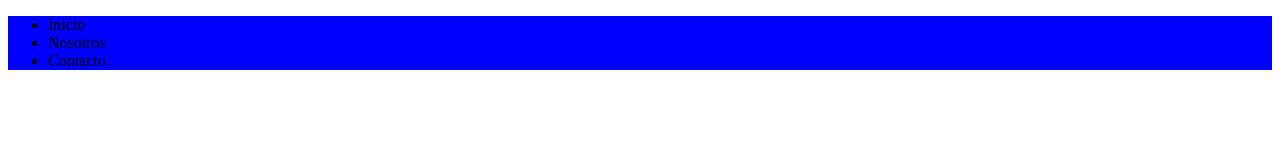
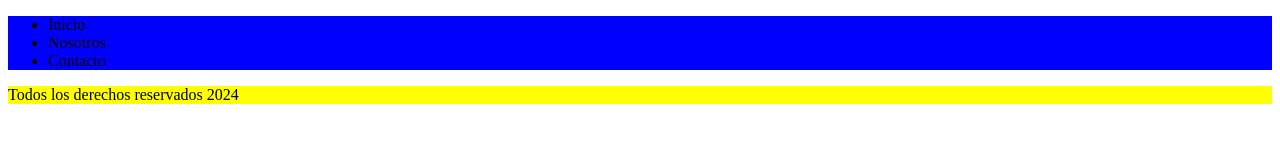
Before and after one commit to Davi-Negrete/Panaderia, a website built with Vite: page index.html in a window 1280 px wide. Built offline with nearby package versions, Linux system fonts and the light colour scheme.

Commit message:
fusiono el footer y el navbar en una sola pagina

```diff
--- a/css/style.css
+++ b/css/style.css
@@ -3,3 +3,9 @@ nav {
     background-color: blue;
 
 }
+
+footer {
+
+    background-color: yellow;
+
+}
--- a/index.html
+++ b/index.html
@@ -14,6 +14,10 @@
       </ul>
     </nav>
 
+    <footer>
+      Todos los derechos reservados 2024
+    </footer>
+
 
     <script type="module" src="/main.js"></script>
   </body>
```
